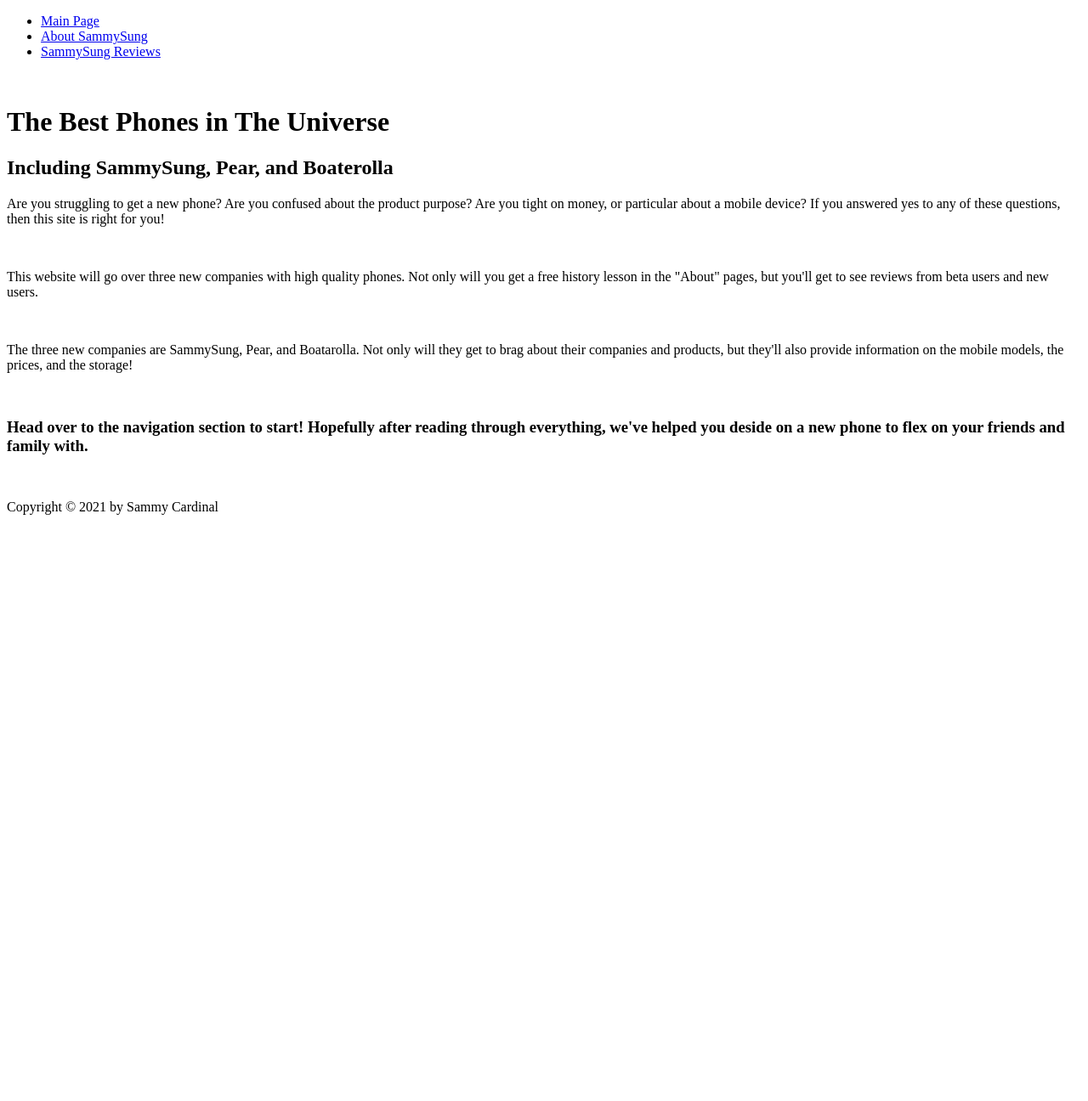
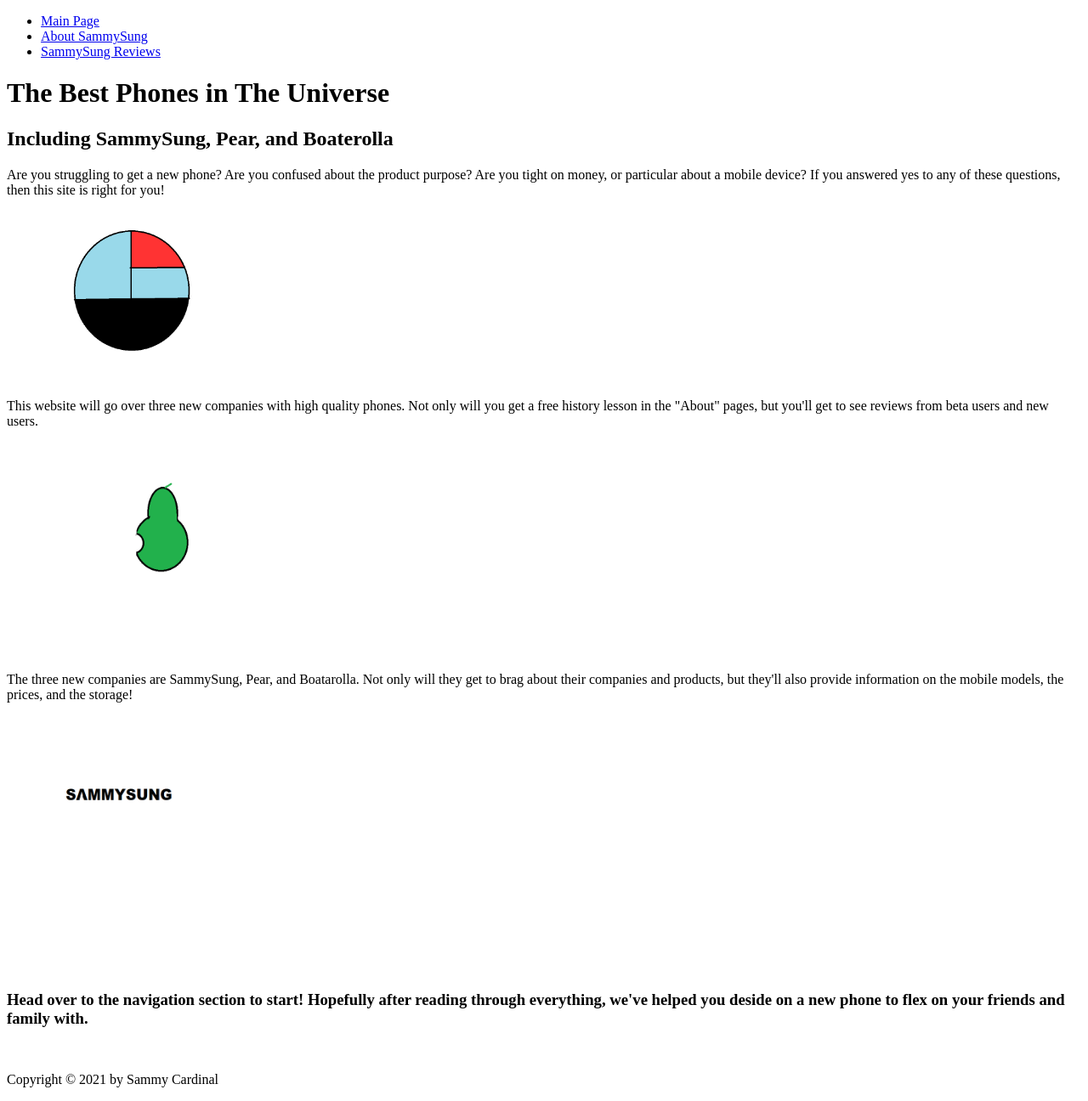
Before and after one commit to Scardinal24/best_phones_ever, a plain HTML site: page docs/public_html/index.html in a window 1280 px wide. Shown: the whole page at 85% size. Before the commit the page ends 800 px from the top, so only its background shows below. Drawn offline with Linux system fonts and the light colour scheme.

Commit message:
added images

```diff
--- a/docs/public_html/index.html
+++ b/docs/public_html/index.html
@@ -26,21 +26,20 @@
         </li>
       </ul>
     </nav>
-    <img src="" />
     <h1>The Best Phones in The Universe</h1>
   </header>
   <h2>Including SammySung, Pear, and Boaterolla</h2>
   <p>Are you struggling to get a new phone? Are you confused about the product purpose? Are you tight on money, or particular about a mobile device? If you answered yes to any of these questions, then this site is right for you!</p>
 
-  <img src="" />
+  <img src="img/boaterolalogo.png" width="250" height="200" alt="boaterola_logo"/>
 
   <p>This website will go over three new companies with high quality phones. Not only will you get a free history lesson in the "About" pages, but you'll get to see reviews from beta users and new users.</p>
 
-  <img src="" />
+  <img src="img/pear.png" width="300" height="250" alt="pear_logo" />
 
   <p>The three new companies are SammySung, Pear, and Boatarolla. Not only will they get to brag about their companies and products, but they'll also provide information on the mobile models, the prices, and the storage!</p>
 
-<img src="" />
+<img src="img/sammysunglogo.png" width="350" height="300" alt="sammysung_logo" />
 
   <h3>Head over to the navigation section to start! Hopefully after reading through everything, we've helped you deside on a new phone to flex on your friends and family with.</h3>
 
```
Also changed, not shown: docs/public_html/img/boaterolalogo.png (added), docs/public_html/img/pear.png (added), docs/public_html/img/sammysunglogo.png (added).
